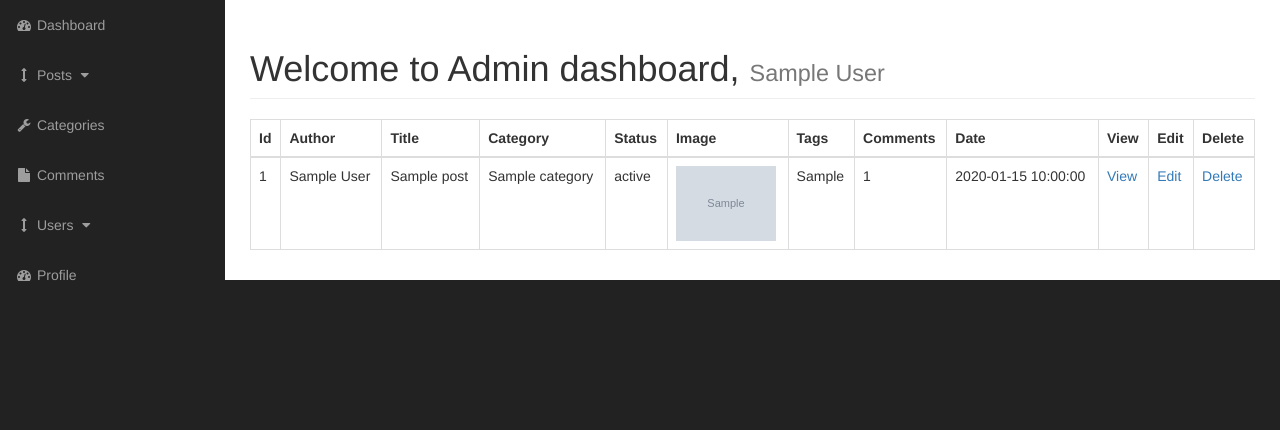
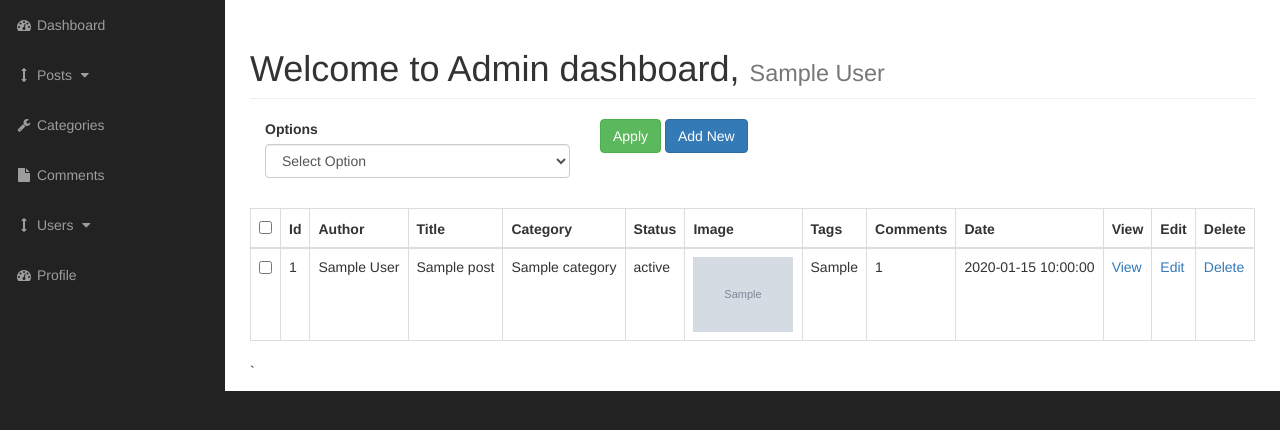
Before and after one commit to Gintasp/blog-cms, a PHP site: page /admin/posts.php in a window 1280 px wide. Shown: the part 51-481 px from the top of the page. Run offline with PHP 8.4, Linux system fonts and the light colour scheme; the visitor is signed in with stand-in values (Sample User, id 1); tables that the repository leaves empty or names only in its code hold one stand-in row (values such as "Sample post"); grey boxes marked "Sample" are stand-in pictures; some libraries are stand-ins or nearby versions.

Commit message:
Select all functonality.

```diff
--- a/admin/inc/footer.php
+++ b/admin/inc/footer.php
@@ -4,7 +4,7 @@
 <!-- Bootstrap Core JavaScript -->
 <script src="js/bootstrap.min.js"></script>
 
-<script src="js/editor.js"></script>
+<script src="js/main.js"></script>
 </body>
 
 </html>
--- a/admin/inc/posts_table.php
+++ b/admin/inc/posts_table.php
@@ -1,6 +1,43 @@
+<?php
+if (isset($_POST['apply']) && isset($_POST['bulk']) && isset($_POST['option_boxes'])) {
+    $option_boxes = $_POST['option_boxes'];
+    $option = $_POST['bulk'];
+
+    foreach ($option_boxes as $box_id) {
+        switch ($option) {
+            case 'publish':
+                $query = mysqli_query($connection, "UPDATE post SET status='Published' WHERE id=$box_id");
+                break;
+            case 'draft':
+                $query = mysqli_query($connection, "UPDATE post SET status='Draft' WHERE id=$box_id");
+                break;
+            case 'delete':
+                $query = mysqli_query($connection, "DELETE FROM post WHERE id=$box_id");
+                break;
+        }
+        handle_query_error($query);
+    }
+}
+?>
+
+    <form action="" method="post">
         <table class="table table-bordered table-hover">
+            <div style="margin-bottom: 30px" id="bulk-options-container" class="col-xs-4">
+                <label for="options">Options</label>
+                <select class="form-control" name="bulk" id="options">
+                    <option value="">Select Option</option>
+                    <option value="publish">Publish</option>
+                    <option value="draft">Draft</option>
+                    <option value="delete">Delete</option>
+                </select>
+            </div>
+            <div class="col-xs-4">
+                <input type="submit" name="apply" value="Apply" class="btn btn-success">
+                <a href="?source=add_post" class="btn btn-primary">Add New</a>
+            </div>
             <thead>
             <tr>
+                <th><input type="checkbox" id="select-all"></th>
                 <th>Id</th>
                 <th>Author</th>
                 <th>Title</th>
@@ -23,6 +60,7 @@
             while ($row = mysqli_fetch_assoc($query)) {
                 ?>
                 <tr>
+                    <td><input class="option-box" type="checkbox" value="<?php echo $row['id']; ?>" name="option_boxes[]"></td>
                     <td><?php echo $row['id'] ?></td>
                     <td><?php echo $row['author'] ?></td>
                     <td><?php echo $row['title'] ?></td>
@@ -43,6 +81,8 @@
             <?php } ?>
             </tbody>
         </table>
+    </form>
+    `
 
 <?php
 if (isset($_GET['delete'])) {
--- a/admin/js/editor.js
+++ /dev/null
@@ -1,7 +0,0 @@
-$(document).ready(function () {
-    ClassicEditor
-        .create(document.querySelector('#content'))
-        .catch(error => {
-            console.error(error);
-        });
-});
--- /dev/null
+++ b/admin/js/main.js
@@ -0,0 +1,19 @@
+$(document).ready(function () {
+    ClassicEditor
+        .create(document.querySelector('#content'))
+        .catch(error => {
+            console.error(error);
+        });
+
+    $('#select-all').on('click', function () {
+        if (this.checked) {
+            $('.option-box').each(function () {
+                this.checked = true;
+            });
+        } else {
+            $('.option-box').each(function () {
+                this.checked = false;
+            });
+        }
+    });
+});
```
Lines whose indentation alone changed are shown as unchanged.
